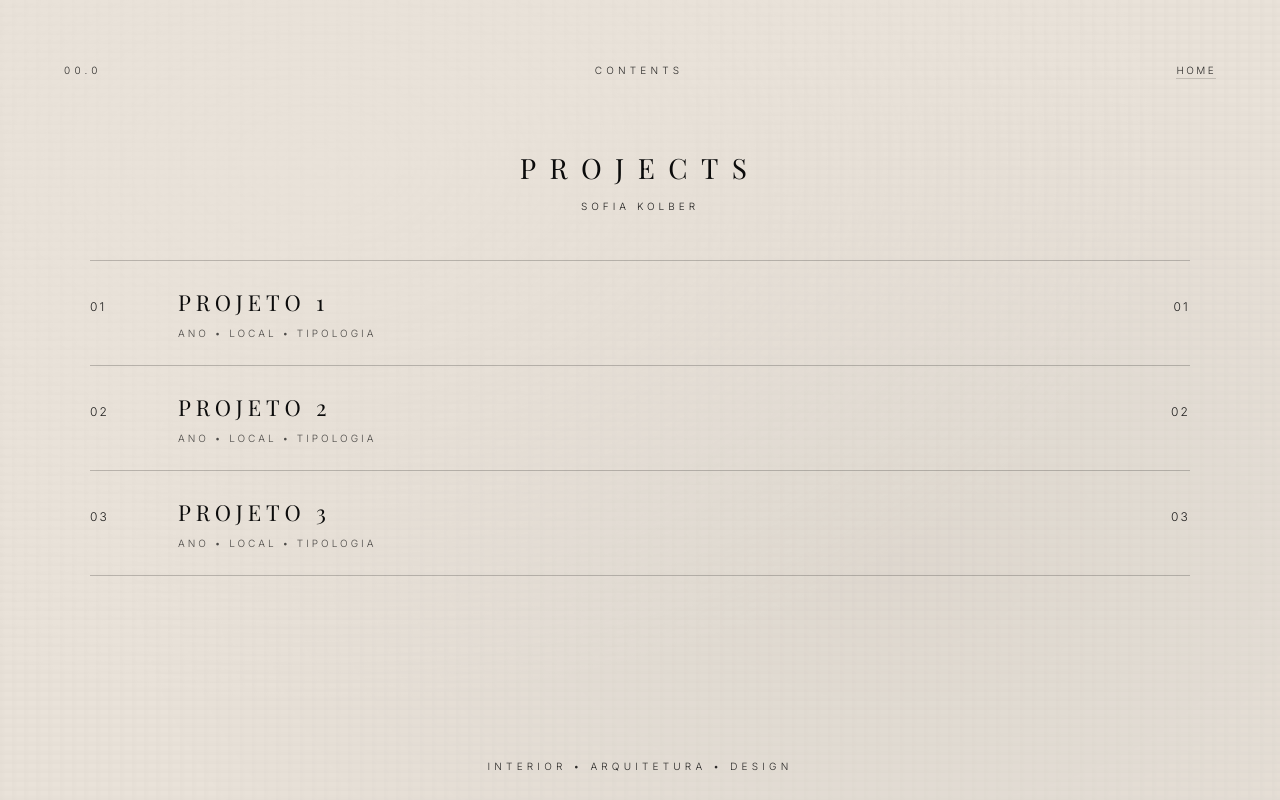
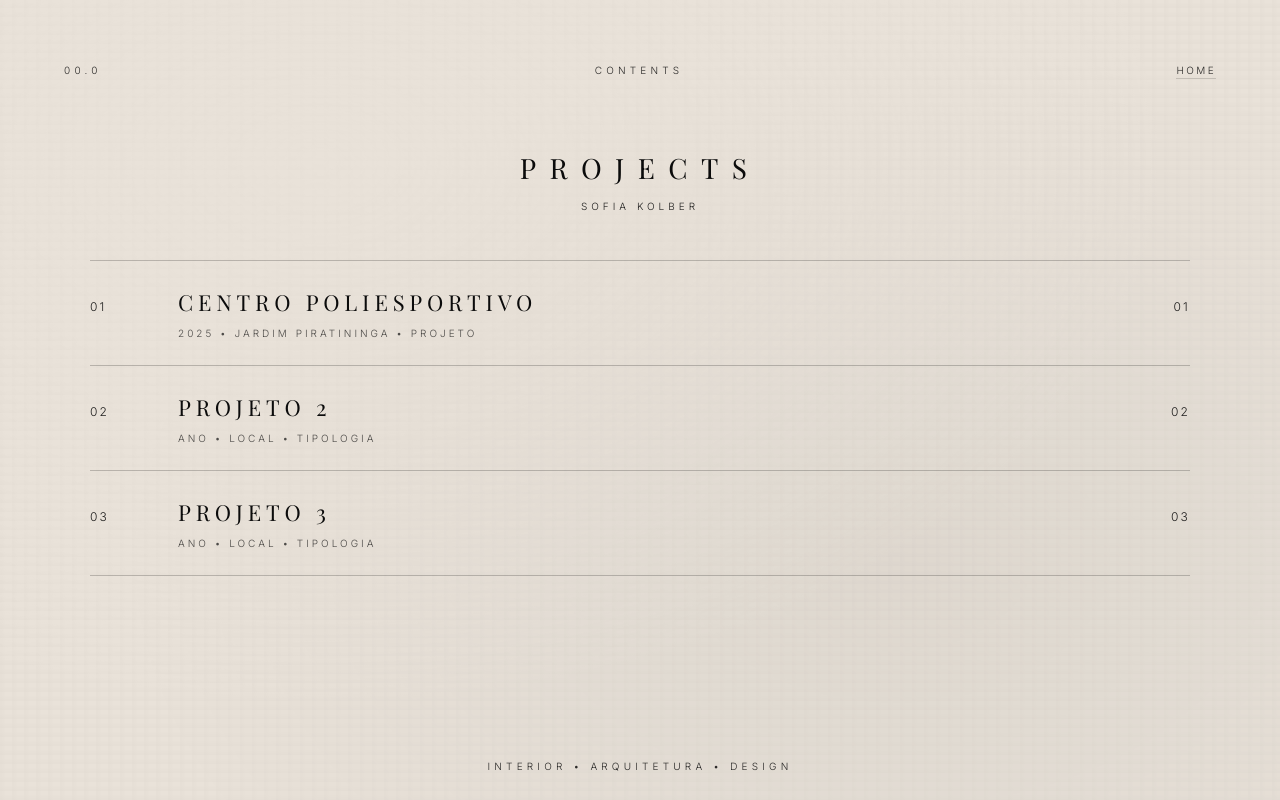
Before and after one commit to sofiakolber/sofiakolber.github.io, a plain HTML site: page projetos.html in a window 1280 px wide. Drawn offline with nearby package versions, Linux system fonts and the light colour scheme.

Commit message:
Update projetos.html

```diff
--- a/projetos.html
+++ b/projetos.html
@@ -203,8 +203,8 @@
           <div class="row">
             <div class="num">01</div>
             <div>
-              <div class="name">Projeto 1</div>
-              <div class="meta">Ano • Local • Tipologia</div>
+              <div class="name">CENTRO POLIESPORTIVO</div>
+              <div class="meta">2025 • jardim piratininga • projeto</div>
             </div>
             <div class="pg">01</div>
           </div>
```
